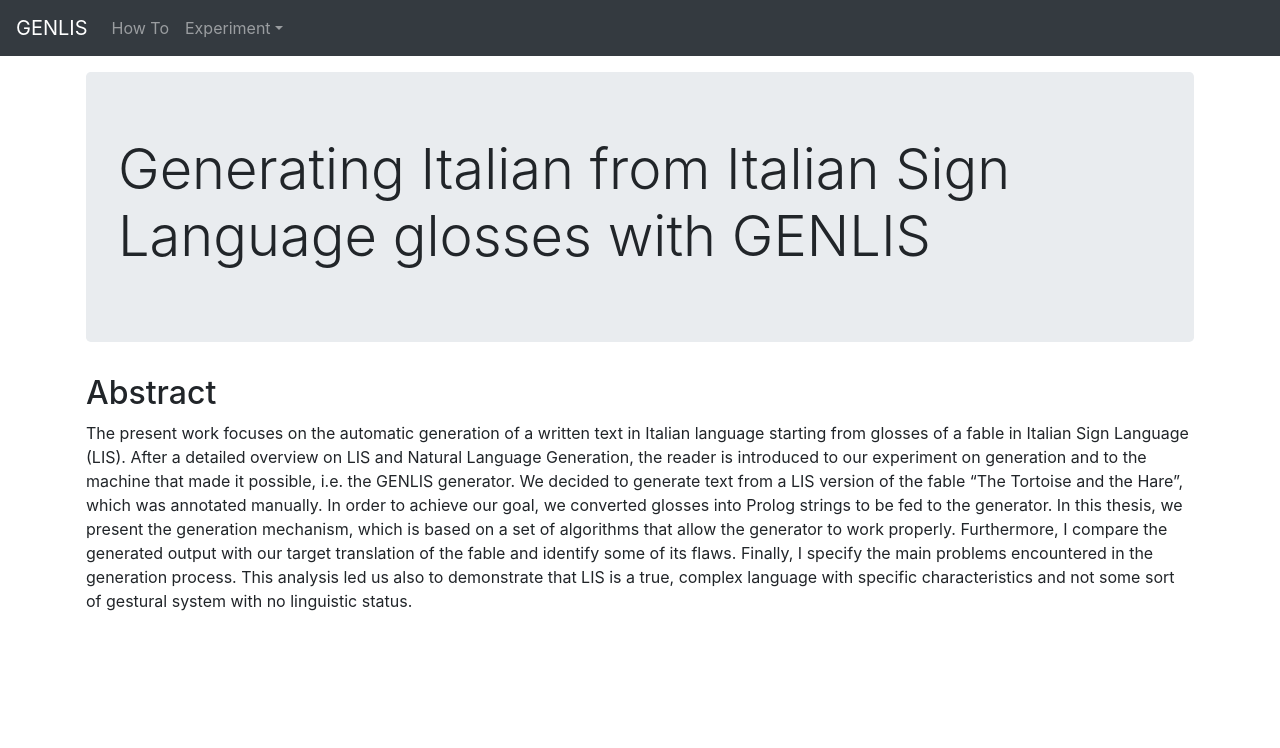
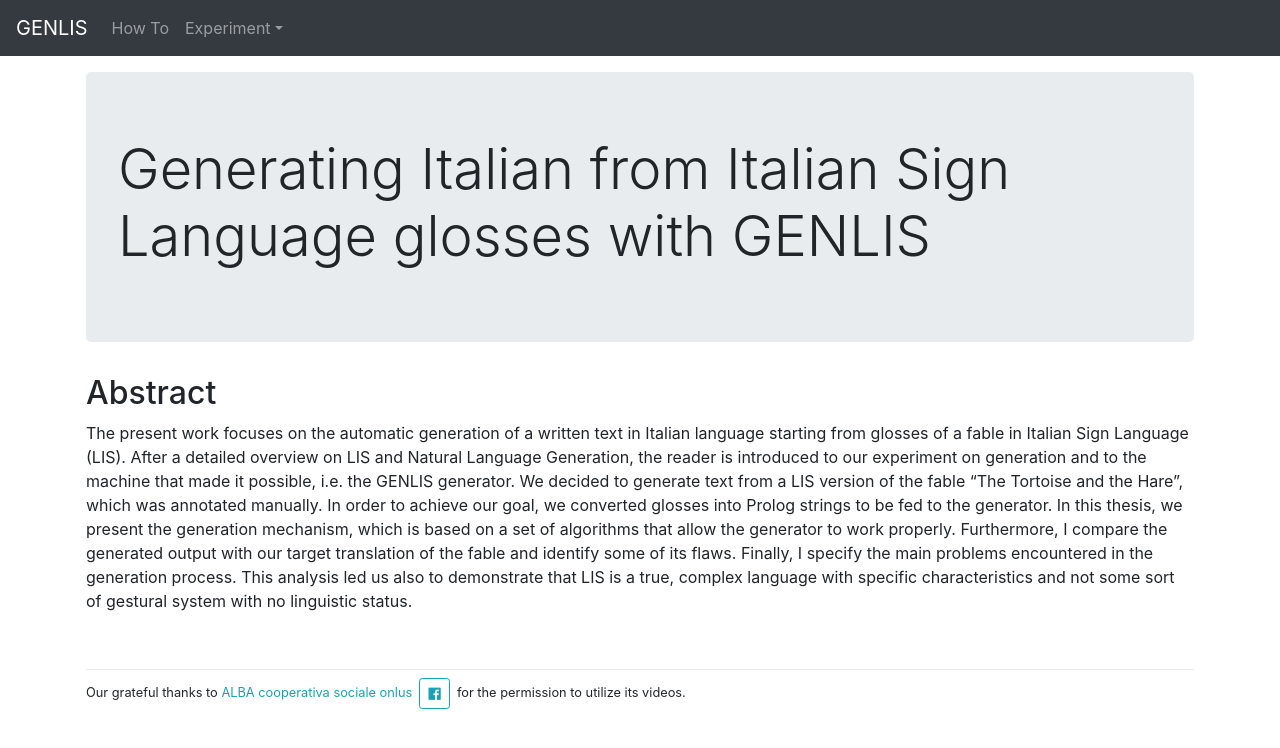
Before and after one commit to fstiffo/genlis, a React (Create React App) app: page / in a window 1280 px wide. Shown: the top 748 px of the page. Built offline with nearby package versions, Linux system fonts and the light colour scheme; the HTML template or start-up script is replaced by a standard one.

Commit message:
Added thanks for granting

```diff
--- a/src/App.js
+++ b/src/App.js
@@ -4,6 +4,7 @@ import Nav from "react-bootstrap/Nav";
 import Navbar from "react-bootstrap/Navbar";
 import NavDropdown from "react-bootstrap/NavDropdown";
 import Container from "react-bootstrap/Container";
+import Button from "react-bootstrap/Button";
 import { BrowserRouter as Router, Switch, Route } from "react-router-dom";
 
 import ErrorBoundary from "./ErrorBoundary";
@@ -54,8 +55,27 @@ const App = () => (
             <Route path="/experiment/:id" component={Experiment} />
           </Switch>
         </Container>
+        <Container className="p-3 footer">
+          <div className="dropdown-divider" />
+          <p class="small">
+            Our grateful thanks to{" "}
+            <a href="https://www.babacova.com/" class="text-info">
+              ALBA cooperativa sociale onlus
+            </a>{" "}
+            &nbsp;
+            <Button
+              href="https://www.facebook.com/albacoop/"
+              variant="outline-info"
+              size="sm"
+            >
+              <i class="fab fa-facebook" />
+            </Button>
+            &nbsp; for the permission to utilize its videos.
+          </p>
+        </Container>
       </div>
     </Router>
   </ErrorBoundary>
 );
+
 export default App;
```
